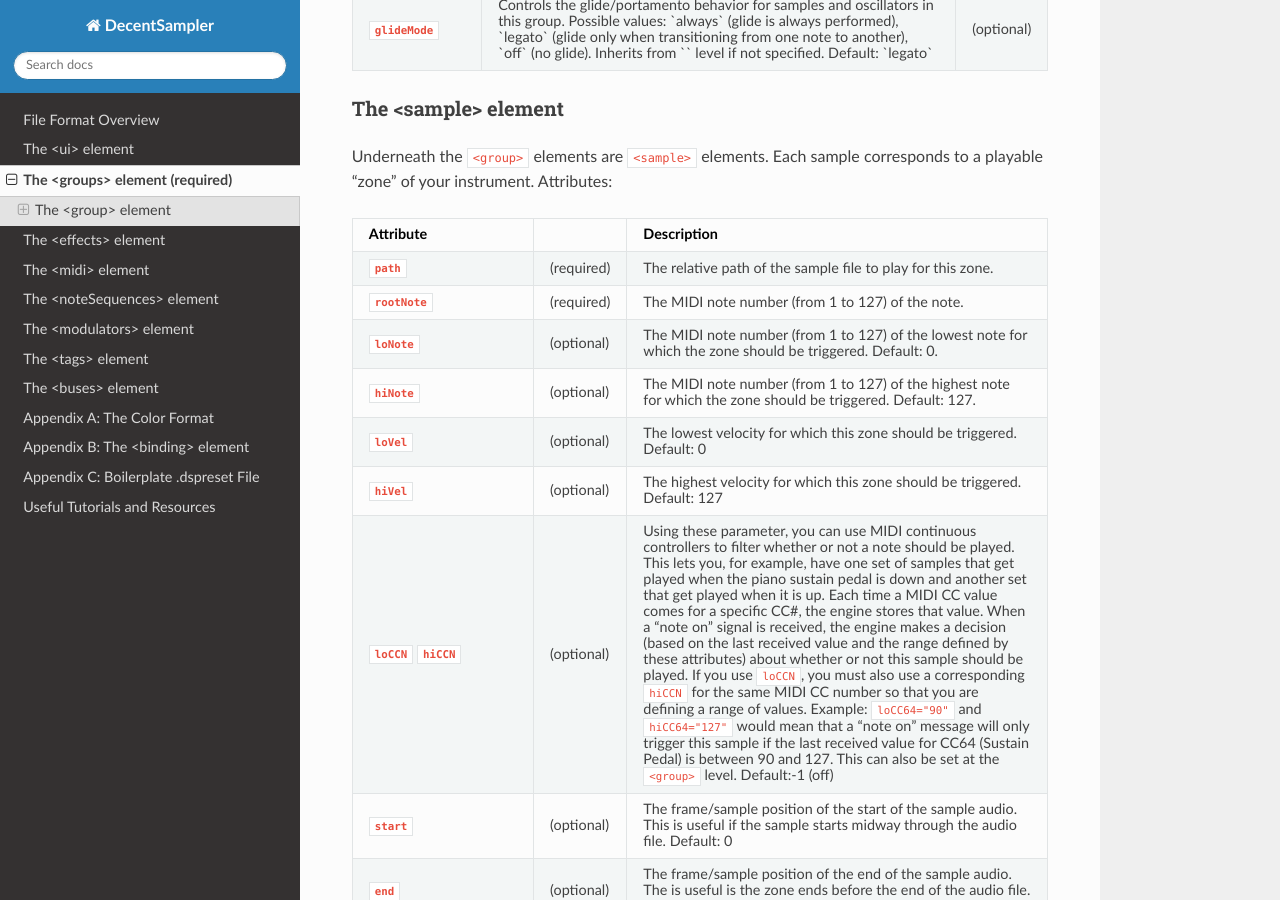
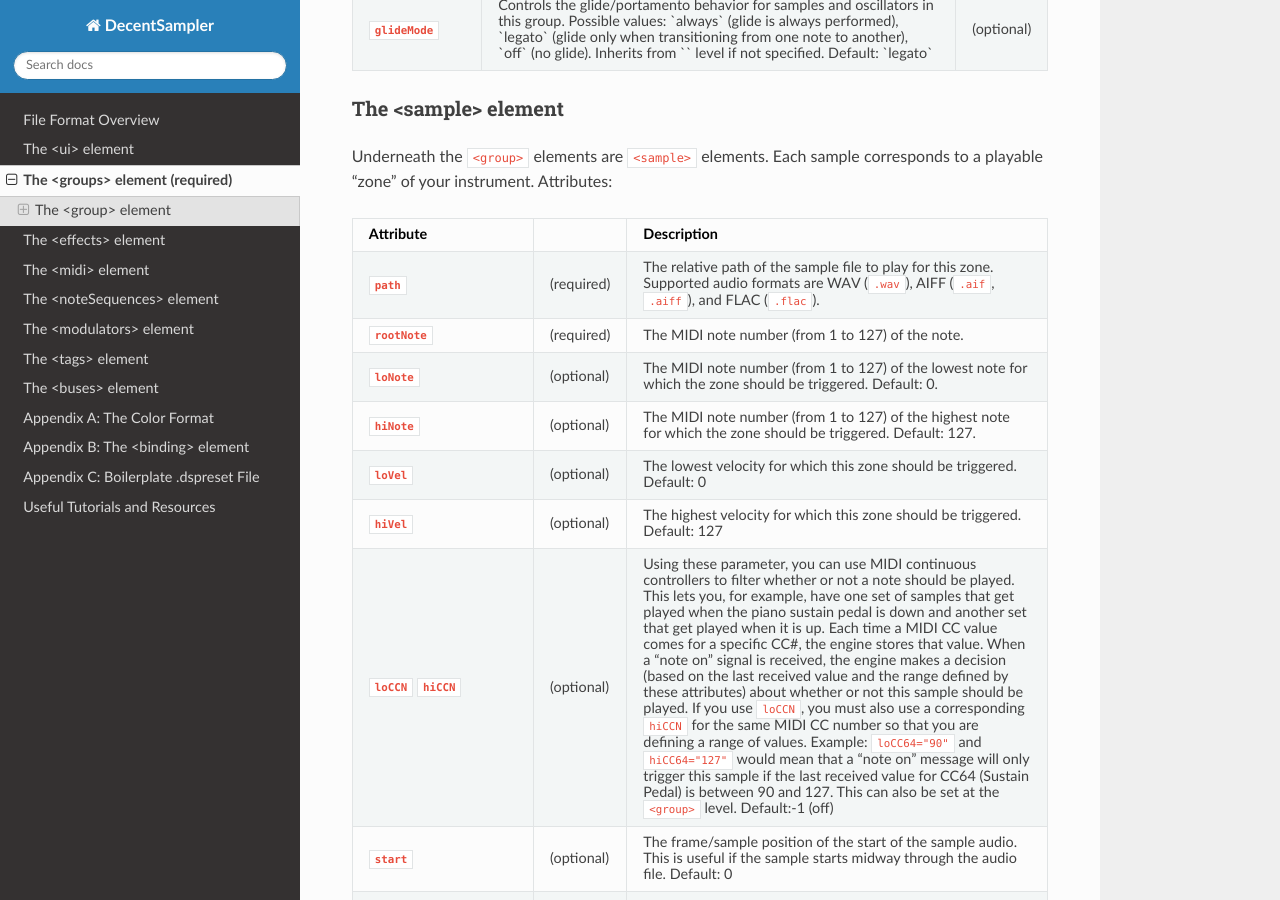
Before and after one commit to DecentSamples/DecentSampler-Developers-Guide, a Sphinx documentation site: the page built from docs/source/the-groups-element.md, in a window 1280 px wide and 900 px high, scrolled down 1564 px. Built offline with Sphinx 7.4.7 and the Read the Docs theme 3.1.0, drawn with Linux system fonts in a browser that asks for light colours.

Commit message:
0000299: Feature Request: FLAC File Support

```diff
--- a/docs/source/the-groups-element.md
+++ b/docs/source/the-groups-element.md
@@ -43,7 +43,7 @@ Underneath the `<group>` elements are `<sample>` elements. Each sample correspon
 
 | Attribute                   |            | Description       |
 |-----------------------------|------------| ------------------|
-| **`path`**                  | (required) | The relative path of the sample file to play for this zone.  |
+| **`path`**                  | (required) | The relative path of the sample file to play for this zone. Supported audio formats are WAV (`.wav`), AIFF (`.aif`, `.aiff`), and FLAC (`.flac`).  |
 | **`rootNote`**              | (required) | The MIDI note number (from 1 to 127) of the note. |
 | **`loNote`**                | (optional) | The MIDI note number (from 1 to 127) of the lowest note for which the zone should be triggered. Default: 0. |
 | **`hiNote`**                | (optional) | The MIDI note number (from 1 to 127) of the highest note for which the zone should be triggered. Default: 127. |
```
